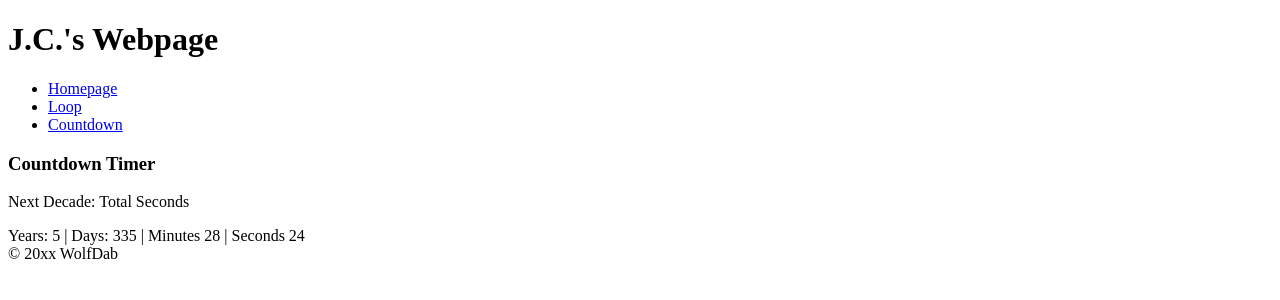
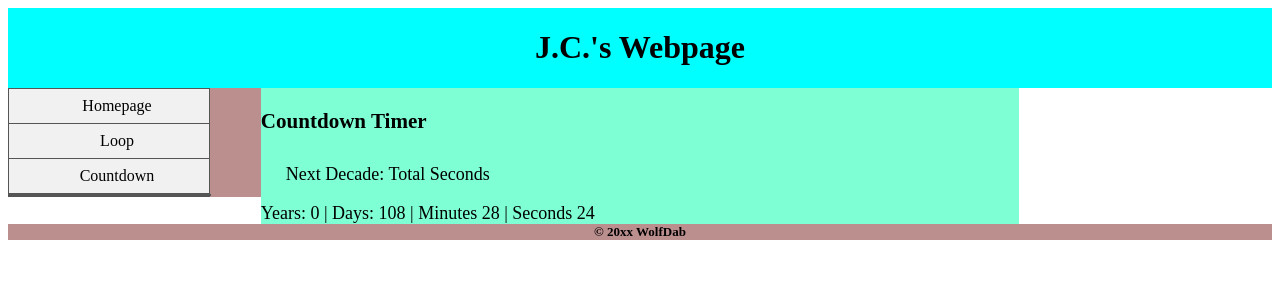
Before and after one commit to WolfDab/phpclassJ.C., a PHP site: page /countdown/timer.php in a window 1280 px wide. Shown: the top 300 px of the page. Run offline with PHP 8.4, Linux system fonts and the light colour scheme.

Commit message:
Loops Demo

```diff
--- a/countdown/timer.php
+++ b/countdown/timer.php
@@ -5,7 +5,7 @@ $SEC_PER_DAY = 24 * $SEC_PER_HOUR;
 $SEC_PER_YEAR = 365 * $SEC_PER_DAY;
 
 $NOW = time();
-$NEXT_DECADE = mkTime( 0, 0, 0, 1, 1, 2030);
+$NEXT_DECADE = mkTime( 0, 0, 0, 5, 20, 2024);
 
 $seconds = $NEXT_DECADE - $NOW;
 
@@ -28,7 +28,7 @@ $seconds = $seconds - ( $SEC_PER_MIN * $minute);
 <head>
     <meta charset="UTF-8">
     <title>J.C.'s Homepage</title>
-    <link rel="stylesheet" type="../text/css" href="style/base.css">
+    <link rel="stylesheet" type="text/css" href="style/base.css">
 </head>
 <body>
 <header>
```
